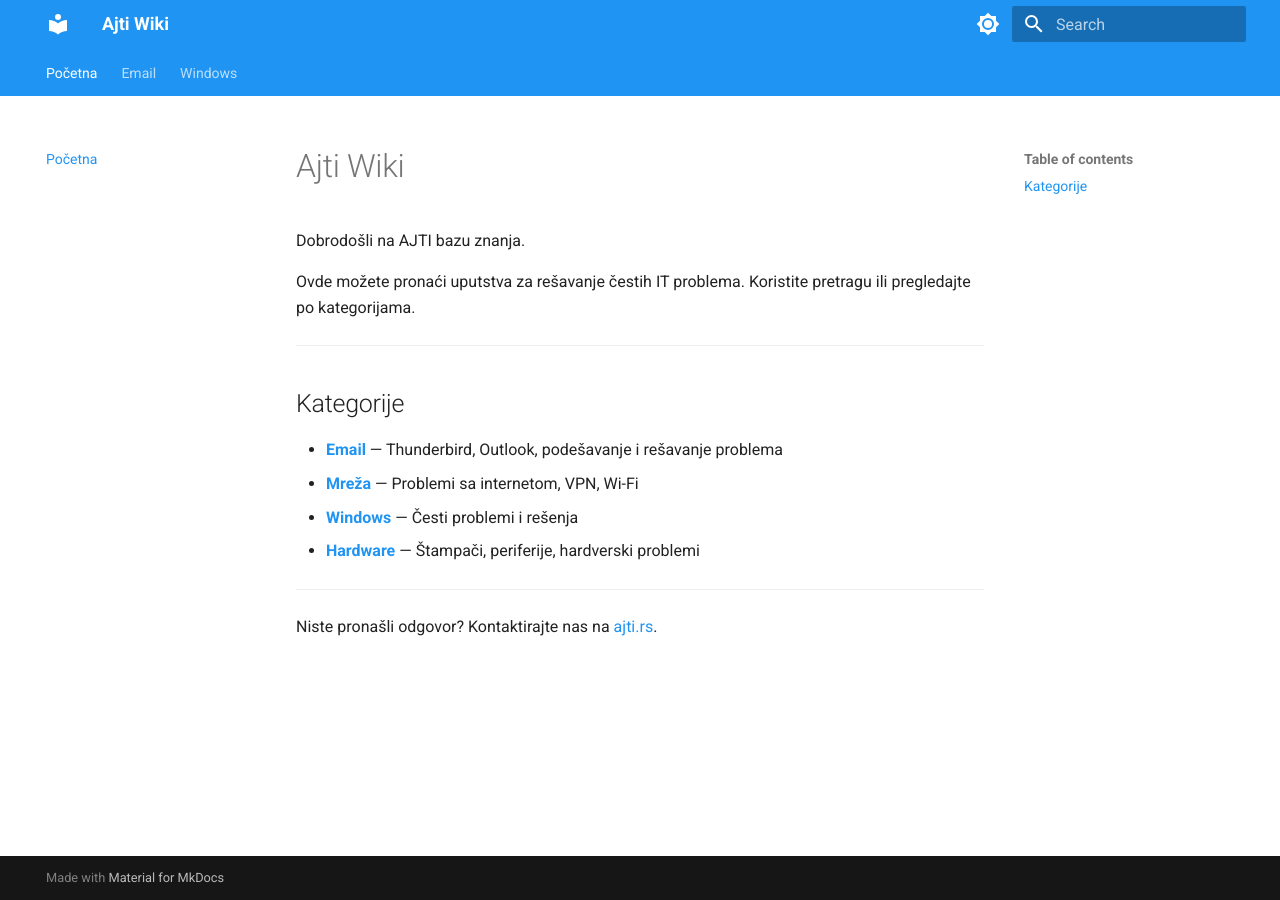
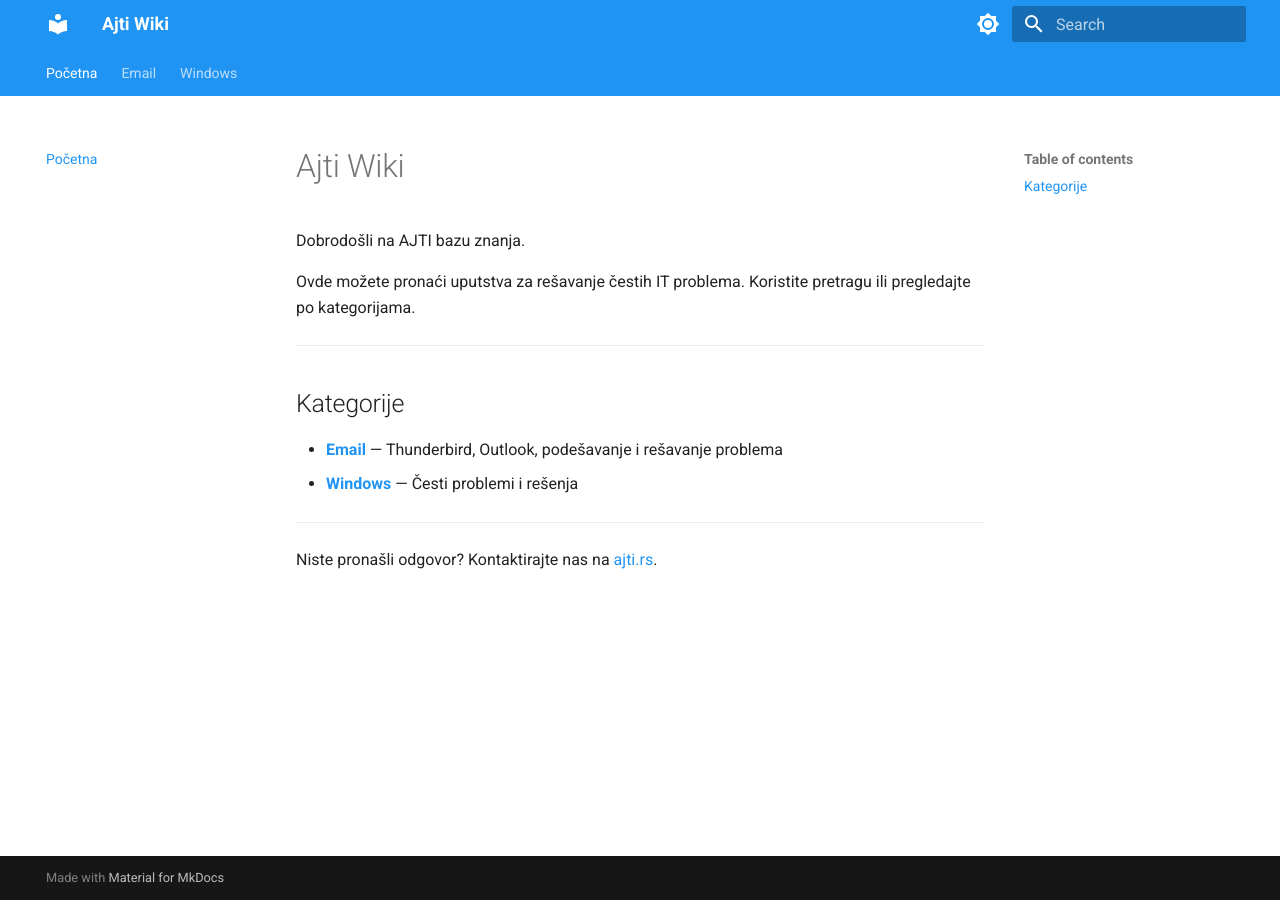
Before and after one commit to markomilutinovic/ajti-wiki, an MkDocs documentation site: the page built from docs/index.md, in a window 1280 px wide. Built offline with MkDocs 1.6.1 and Material for MkDocs 9.7.7, drawn with Linux system fonts in a browser that asks for light colours.

Commit message:
fix(wiki): remove empty Mreža and Hardware from homepage
These sections have no articles yet. Homepage, nav, and section
index pages must stay in sync — only list sections with real content.

Co-Authored-By: Claude Sonnet 4.6 <noreply@anthropic.com>

```diff
--- a/docs/index.md
+++ b/docs/index.md
@@ -9,9 +9,7 @@ Ovde možete pronaći uputstva za rešavanje čestih IT problema. Koristite pret
 ## Kategorije
 
 - **[Email](email/index.md)** — Thunderbird, Outlook, podešavanje i rešavanje problema
-- **[Mreža](network/index.md)** — Problemi sa internetom, VPN, Wi-Fi
 - **[Windows](windows/index.md)** — Česti problemi i rešenja
-- **[Hardware](hardware/index.md)** — Štampači, periferije, hardverski problemi
 
 ---
 
```
